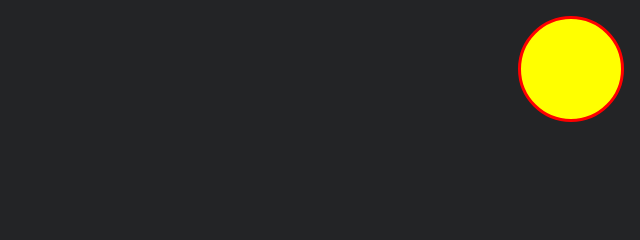
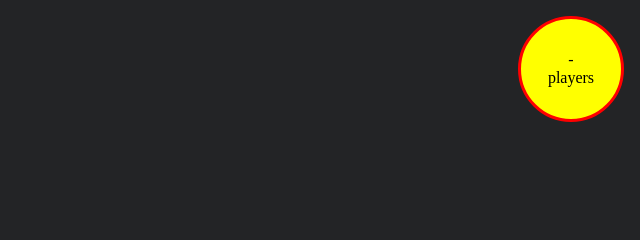
Before and after one commit to luiscarlin/magic-patatap, a website built with webpack: page public/index.html in a window 1280 px wide. Shown: the top 240 px of the page, 640-1280 px from the left. Built offline with nearby package versions, Linux system fonts and the light colour scheme; files whose address does not match are found by name.

Commit message:
Add default values while they get updated

```diff
--- a/public/index.html
+++ b/public/index.html
@@ -11,8 +11,8 @@
       You need to enable JavaScript to run this app.
     </noscript>
     <div class="users">
-      <div id="users-count"></div>
-      <div id="users-message"></div>
+      <div id="users-count">-</div>
+      <div id="users-message">players</div>
     </div>
     <div id="welcome" class="welcome">
       <div class="title">MAGIC PATATAP</div>
```
